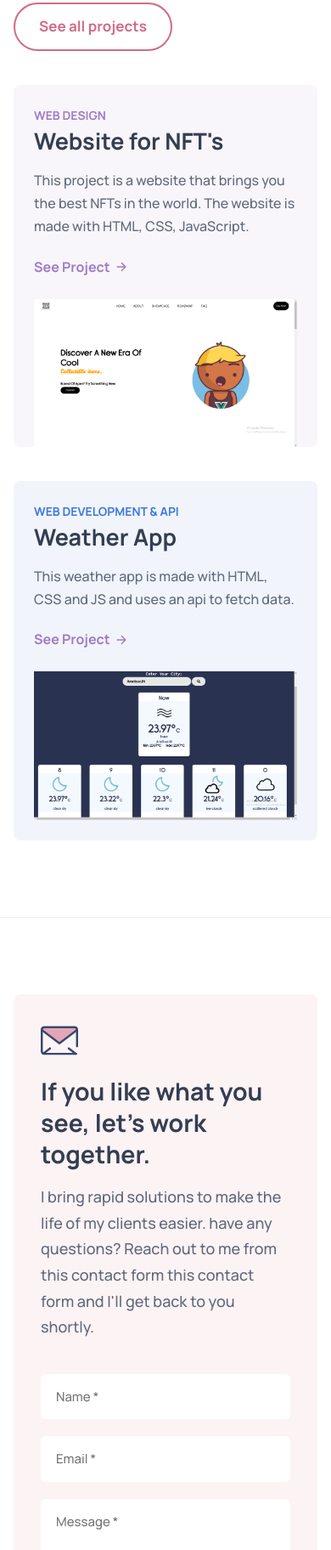
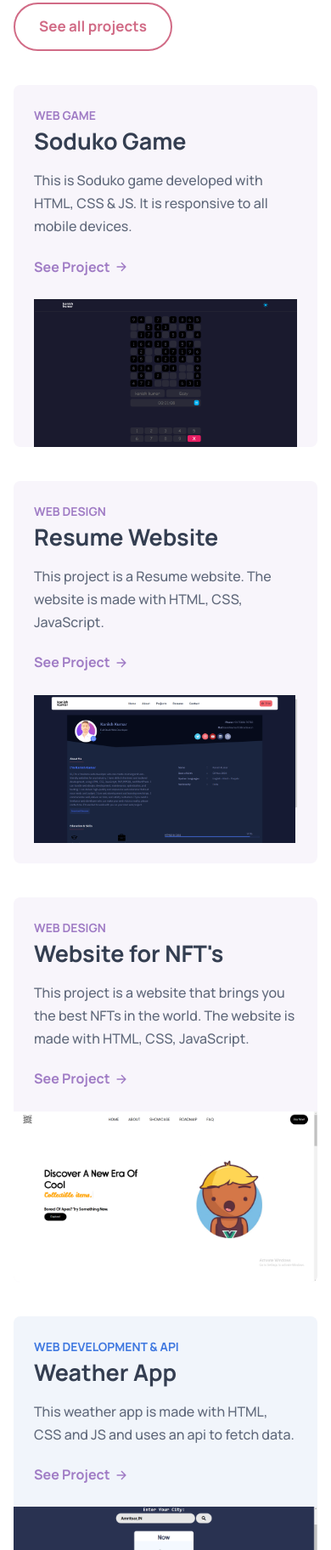
Before and after one commit to KanishKumar11/portfolio-website, a plain HTML site: page index.html in a window 390 px wide. Shown: the part 2238-4062 px from the top of the page at 85% size. Drawn offline with nearby package versions, Linux system fonts and the light colour scheme.

Commit message:
portfolio projects added

```diff
--- a/index.html
+++ b/index.html
@@ -24,11 +24,11 @@
 <body>
     <header class="header" data-header>
         <div class="container">
-            <a href="#" class="logo">
+            <a href="https://kanishkumar.netlify.app/" class="logo">
                 <img src="./Assets/graphics/logo.svg" height="24px" width="64px" alt="Kanish Kumar" srcset=""></a>
             <nav class="navbar" data-navbar>
                 <div class="navbar-top">
-                    <a href="#" class="logo"><img src="./Assets/graphics/logo-white.svg" alt="Kanish Kumar" height="24px" width="64px" srcset=""></a>
+                    <a href="https://kanishkumar.netlify.app/" class="logo"><img src="./Assets/graphics/logo-white.svg" alt="Kanish Kumar" height="24px" width="64px" srcset=""></a>
                     <button class="nav-close-btn" aria-label="close menu" data-nav-toggler>
                         <ion-icon name="close-outline" aria-hidden="true"></ion-icon>
                     </button>
@@ -37,7 +37,7 @@
                    <li> <a href="#home" class="navbar-link">Home</a></li>
                    <li> <a href="#about" class="navbar-link">About</a></li>
                    <li> <a href="#project" class="navbar-link">Projects</a></li>
-                   <li> <a href="./resume.html" class="navbar-link">Resume</a></li>
+                   <li> <a href="https://kanishkumar11.github.io/resume" target="_blank" class="navbar-link">Resume</a></li>
                    <li> <a href="#contact" class="navbar-link">Contact</a></li>
                 </ul>
                 <div class="wrapper">
@@ -152,6 +152,44 @@
                         <li>
                             <div class="project-card project-card-1" style="background-color: #f8f5fb;">
                                 <div class="card-content" data-reveal="left">
+                                    <p class="card-tag" style="color:#a07cc5">Web Game</p>
+                                    <h3 class="h3 card-title">Soduko Game</h3>
+                                    <p class="card-text"> This is Soduko game developed with HTML, CSS & JS. It is responsive to all mobile devices.
+                                    </p>
+                                    <a href="https://kanishkumar11.github.io/sudoku" target="_blank" class="btn-text" style="color:#a07cc5">
+                                    <span class="span">See Project</span>
+                                    <ion-icon name="arrow-forward-outline" aria-hidden="true"></ion-icon>
+                                    </a>
+                                </div>
+                                <figure class="card-banner" data-reveal="right">
+                                    <img src="./Assets/images/sudoku.png" alt="Web Design" loading="lazy" height="370" width="650" class="w-100" srcset="">
+                                </figure>
+
+                            </div>
+                        </li>
+                        <li>
+                            <div class="project-card project-card-2" style="background-color: #f8f5fb;">
+                                <div class="card-content" data-reveal="left">
+                                    <p class="card-tag" style="color:#a07cc5">Web Design</p>
+                                    <h3 class="h3 card-title">Resume Website</h3>
+                                    <p class="card-text">
+                                        This project is a Resume website. The website is made with HTML, CSS, JavaScript.
+
+                                    </p>
+                                    <a href="https://kanishkumar11.github.io/resume/" target="_blank" class="btn-text" style="color:#a07cc5">
+                                    <span class="span">See Project</span>
+                                    <ion-icon name="arrow-forward-outline" aria-hidden="true"></ion-icon>
+                                    </a>
+                                </div>
+                                <figure class="card-banner" data-reveal="right">
+                                    <img src="./Assets/images/resume.png" alt="Web Design" loading="lazy" height="370" width="650" class="w-100" srcset="">
+                                </figure>
+
+                            </div>
+                        </li>
+                        <li>
+                            <div class="project-card project-card-3" style="background-color: #f8f5fb;">
+                                <div class="card-content" data-reveal="left">
                                     <p class="card-tag" style="color:#a07cc5">Web Design</p>
                                     <h3 class="h3 card-title">Website for NFT's </h3>
                                     <p class="card-text">
@@ -170,7 +208,7 @@
                             </div>
                         </li>
                         <li>
-                            <div class="project-card project-card-2" style="background-color: #f1f5fb;">
+                            <div class="project-card project-card-4" style="background-color: #f1f5fb;">
                                 <div class="card-content" data-reveal="left">
                                     <p class="card-tag" style="color:#3f78e0">Web Development & Api </p>
                                     <h3 class="h3 card-title">Weather App</h3>
```
Also changed, not shown: Resume/index.html (+5 -11 lines), Soduko/index.html (+1 -1 lines), Assets/images/resume.png (added), Assets/images/sudoku.png (added).
